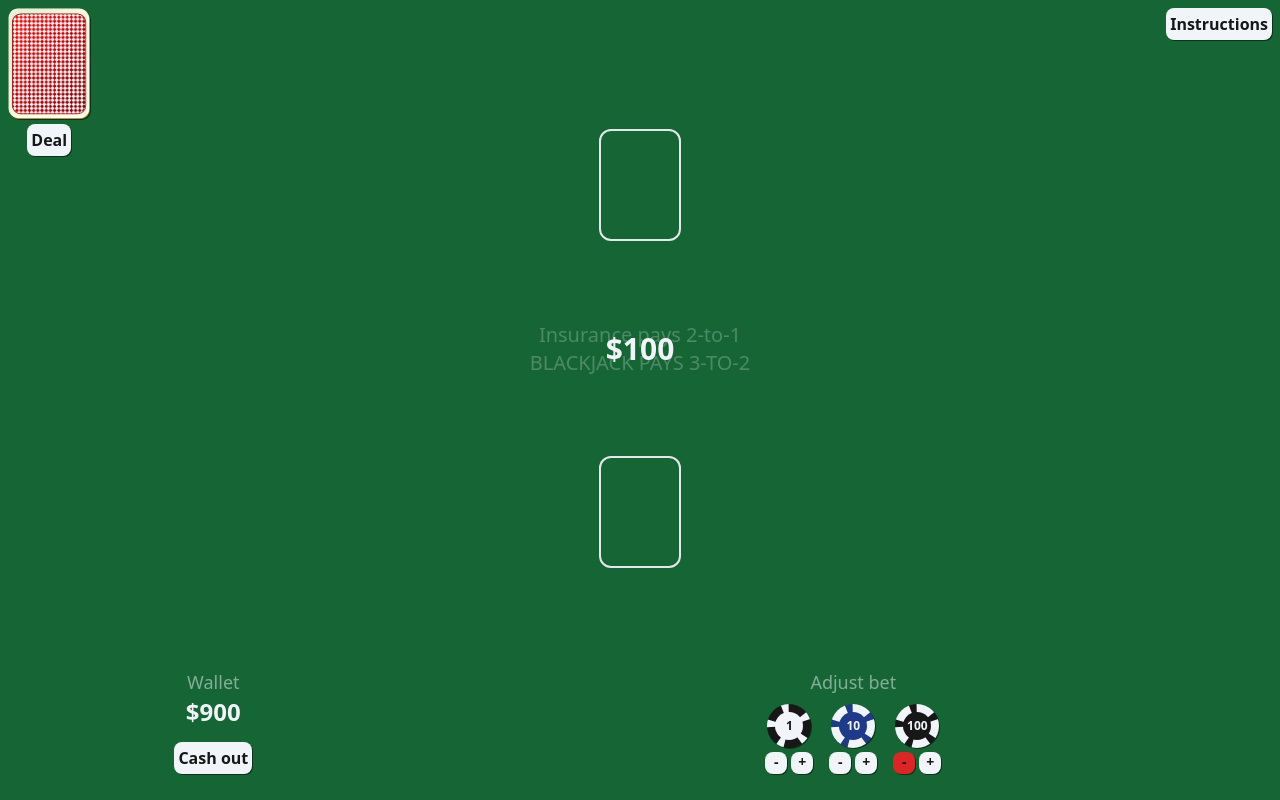
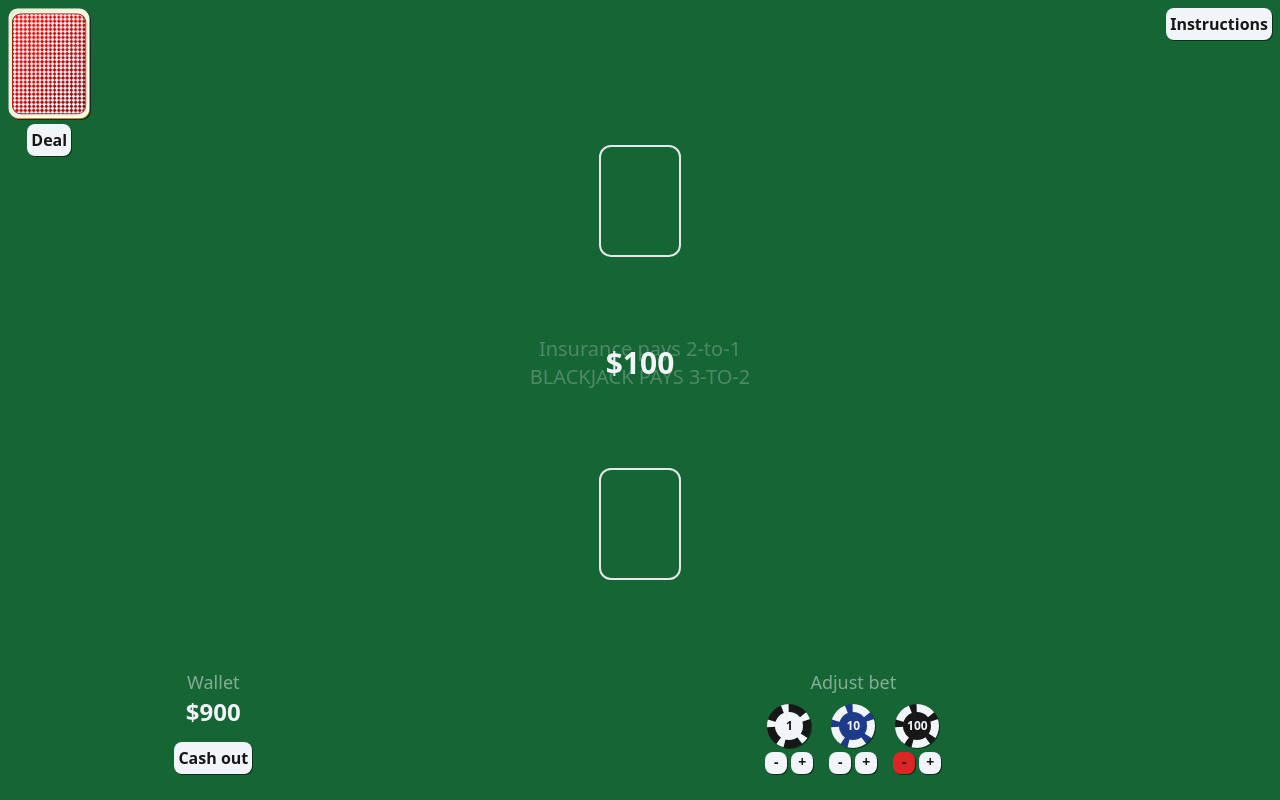
Before and after one commit to albertRowett/blackjack, a PHP site: page / in a window 1280 px wide. Run offline with PHP 8.4, Linux system fonts and the light colour scheme.

Commit message:
Modify middle section elements to ensure dealer cards can't overlap deck
A potential issue on small (height) screens

```diff
--- a/src/index.html
+++ b/src/index.html
@@ -29,7 +29,8 @@
             <span class="deckCounter absolute top-[46px] left-[31.1667px] hidden z-50 w-9 p-1 bg-slate-100/75 rounded-full text-xl text-neutral-900 font-bold text-center"></span>
             <button class="instructionsButton rounded-lg m-2 p-1 bg-slate-100 drop-shadow-rb text-neutral-900 font-semibold">Instructions</button>
         </section>
-        <section class="middleSection relative flex flex-col justify-around items-center basis-4/5">
+        <section class="middleSectionContainer basis-4/5 flex">
+            <div class="middleSection relative flex flex-col justify-around items-center w-full mt-7">
                 <section class="absolute z-0 text-slate-100 opacity-25 text-xl">
                     <p class="text-center">Insurance pays 2-to-1</p>
                     <p class="text-center">BLACKJACK PAYS 3-TO-2</p>
@@ -45,7 +46,7 @@
                         <span class="mr-1">♠</span>
                     </div>
                 </section>
-            <div class="min-h-14"></div>
+                <div class="min-h-10"></div>
                 <div class="grid grid-cols-8 w-full">
                     <div></div>
                     <div class="col-span-6 relative flex justify-center h-28">
@@ -56,13 +57,13 @@
                     </div>
                     <p class="dealerScore hidden items-center text-xl font-bold"></p>
                 </div>
-            <div class="flex min-h-14 items-center">
+                <div class="flex min-h-12 items-center">
                     <button class="acceptEvenMoneyButton hidden rounded-lg m-2 p-1 bg-slate-100 drop-shadow-rb text-neutral-900 font-semibold">Accept even money</button>
                     <button class="rejectEvenMoneyButton hidden rounded-lg m-2 p-1 bg-slate-100 drop-shadow-rb text-neutral-900 font-semibold">Reject even money</button>
                     <button class="insuranceButton hidden rounded-lg m-2 p-1 bg-slate-100 drop-shadow-rb text-neutral-900 font-semibold">Insurance</button>
                 </div>
                 <p class="bet z-40 min-h-9 text-3xl font-bold">$100</p>
-            <div class="flex min-h-14 items-center">
+                <div class="flex min-h-12 items-center">
                     <button class="hitButton hidden w-14 rounded-lg m-2 p-1 bg-slate-100 drop-shadow-rb text-neutral-900 font-semibold">Hit</button>
                     <div class="min-w-[107.45px] m-2">
                         <button class="doubleDownButton hidden rounded-lg p-1 bg-slate-100 drop-shadow-rb text-neutral-900 font-semibold">Double down</button>
@@ -79,8 +80,9 @@
                     </div>
                     <p class="playerScore hidden items-center text-xl font-bold"></p>
                 </div>
-            <div class="flex min-h-14 items-center">
-                <button class="splitButton hidden w-14 rounded-lg m-2 p-1 bg-slate-100 drop-shadow-rb text-neutral-900 font-semibold">Split</button>
+                <div class="flex min-h-10 items-center">
+                    <button class="splitButton hidden w-14 rounded-lg m-2 mb-0 p-1 bg-slate-100 drop-shadow-rb text-neutral-900 font-semibold">Split</button>
+                </div>
             </div>
         </section>
         <section class="bottomSection grid grid-cols-3 basis-1/5">
--- a/src/output.css
+++ b/src/output.css
@@ -630,6 +630,11 @@ video {
   margin-bottom: 0.375rem;
 }
 
+.mx-2 {
+  margin-left: 0.5rem;
+  margin-right: 0.5rem;
+}
+
 .mb-1 {
   margin-bottom: 0.25rem;
 }
@@ -670,6 +675,62 @@ video {
   margin-top: 0.625rem;
 }
 
+.mb-4 {
+  margin-bottom: 1rem;
+}
+
+.mb-6 {
+  margin-bottom: 1.5rem;
+}
+
+.mt-4 {
+  margin-top: 1rem;
+}
+
+.mb-5 {
+  margin-bottom: 1.25rem;
+}
+
+.mt-5 {
+  margin-top: 1.25rem;
+}
+
+.mt-6 {
+  margin-top: 1.5rem;
+}
+
+.mb-7 {
+  margin-bottom: 1.75rem;
+}
+
+.mt-7 {
+  margin-top: 1.75rem;
+}
+
+.mb-8 {
+  margin-bottom: 2rem;
+}
+
+.mt-8 {
+  margin-top: 2rem;
+}
+
+.mb-\[1\.875rem\] {
+  margin-bottom: 1.875rem;
+}
+
+.mt-\[1\.875rem\] {
+  margin-top: 1.875rem;
+}
+
+.mt-0 {
+  margin-top: 0px;
+}
+
+.mb-0 {
+  margin-bottom: 0px;
+}
+
 .flex {
   display: flex;
 }
@@ -694,6 +755,15 @@ video {
   height: 100vh;
 }
 
+.h-auto {
+  height: auto;
+}
+
+.h-max {
+  height: -moz-max-content;
+  height: max-content;
+}
+
 .min-h-14 {
   min-height: 3.5rem;
 }
@@ -704,6 +774,14 @@ video {
 
 .min-h-\[3\.375rem\] {
   min-height: 3.375rem;
+}
+
+.min-h-12 {
+  min-height: 3rem;
+}
+
+.min-h-10 {
+  min-height: 2.5rem;
 }
 
 .w-11 {
@@ -991,12 +1069,25 @@ video {
   line-height: 1rem;
 }
 
+.text-4xl {
+  font-size: 2.25rem;
+  line-height: 2.5rem;
+}
+
 .font-bold {
   font-weight: 700;
 }
 
 .font-semibold {
   font-weight: 600;
+}
+
+.font-medium {
+  font-weight: 500;
+}
+
+.font-extrabold {
+  font-weight: 800;
 }
 
 .text-neutral-900 {
```
Lines whose indentation alone changed are shown as unchanged.
